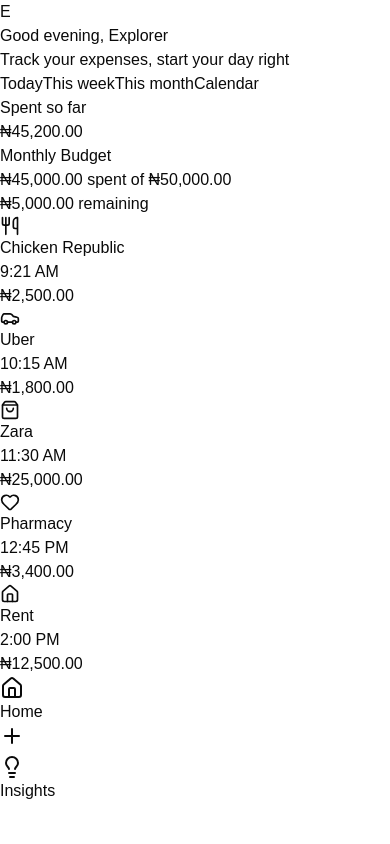
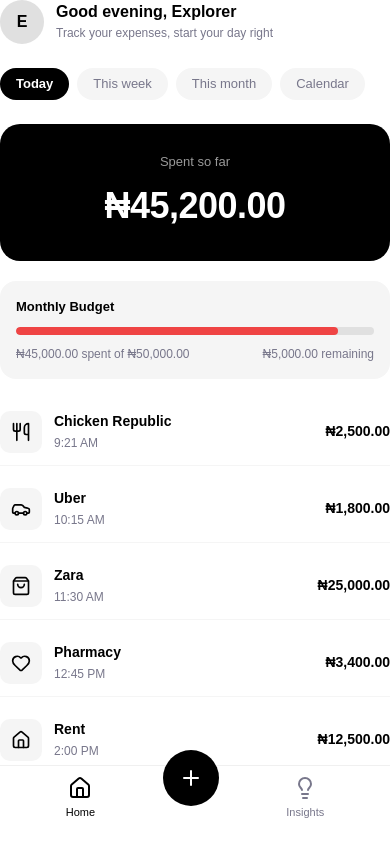
Before and after one commit to CAYA-HQ/Budgeet, a React app in the folder frontend/: page /demo in a window 390 px wide. Built offline with nearby package versions, Linux system fonts and the light colour scheme; the HTML template or start-up script is replaced by a standard one.

Commit message:
style: mobile styling for dashboard matching reference design

```diff
--- a/frontend/src/features/dashboard/DashboardPage.jsx
+++ b/frontend/src/features/dashboard/DashboardPage.jsx
@@ -5,6 +5,7 @@
 import TransactionList from '../../components/TransactionList'
 import BottomNav from '../../components/BottomNav'
 import SideNav from '../../components/SideNav'
+import '../../styles/dashboard.css'
 
 const mockData = {
   user: {
--- a/frontend/src/features/demo/DemoDashboardPage.jsx
+++ b/frontend/src/features/demo/DemoDashboardPage.jsx
@@ -4,6 +4,7 @@
 import BudgetProgressBar from '../../components/BudgetProgressBar'
 import TransactionList from '../../components/TransactionList'
 import BottomNav from '../../components/BottomNav'
+import '../../styles/dashboard.css'
 
 const demoData = {
   totalSpend: 45200,
--- a/frontend/src/index.css
+++ b/frontend/src/index.css
@@ -49,6 +49,17 @@
 }
 
 :root {
+    /* Budgeet Brand Colors */
+  --budgeet-primary: #000AC2;
+  --budgeet-primary-light: #EFEFFF;
+  --budgeet-background: #FFFFFF;
+  --budgeet-text-primary: #000000;
+  --budgeet-text-secondary: #78778B;
+  --budgeet-text-white: #FFFFFF;
+  --budgeet-success: #22c55e;
+  --budgeet-warning: #eab308;
+  --budgeet-danger: #ef4444;
+
   --background: oklch(1 0 0);
   --foreground: oklch(0.145 0 0);
   --card: oklch(1 0 0);
--- /dev/null
+++ b/frontend/src/styles/dashboard.css
@@ -0,0 +1,437 @@
+/* ================================
+   RESET & BASE
+================================ */
+* {
+  margin: 0;
+  padding: 0;
+  box-sizing: border-box;
+}
+
+/* ================================
+   APP LAYOUT
+================================ */
+.app-layout {
+  display: flex;
+  flex-direction: column;
+  min-height: 100vh;
+  background-color: #ffffff;
+  position: relative;
+}
+
+.main-content {
+  flex: 1;
+  padding: 20px 16px;
+  padding-bottom: 100px;
+}
+
+/* ================================
+   GREETING HEADER
+================================ */
+.greeting-header {
+  display: flex;
+  align-items: center;
+  gap: 12px;
+  margin-bottom: 24px;
+}
+
+.greeting-avatar {
+  width: 44px;
+  height: 44px;
+  border-radius: 50%;
+  background-color: #e0e0e0;
+  color: #000000;
+  display: flex;
+  align-items: center;
+  justify-content: center;
+  font-weight: 700;
+  font-size: 16px;
+  overflow: hidden;
+  flex-shrink: 0;
+}
+
+.greeting-text h2 {
+  font-size: 16px;
+  font-weight: 700;
+  color: #000000;
+  line-height: 1.3;
+}
+
+.greeting-text p {
+  font-size: 12px;
+  color: #78778B;
+  margin-top: 2px;
+}
+
+/* ================================
+   FILTER TABS
+================================ */
+.filter-tabs {
+  display: flex;
+  gap: 8px;
+  margin-bottom: 20px;
+  overflow-x: auto;
+  scrollbar-width: none;
+  padding-bottom: 4px;
+}
+
+.filter-tabs::-webkit-scrollbar {
+  display: none;
+}
+
+.filter-tab {
+  padding: 6px 16px;
+  border-radius: 99px;
+  border: none;
+  background-color: #f5f5f5;
+  color: #78778B;
+  font-size: 13px;
+  cursor: pointer;
+  white-space: nowrap;
+  transition: all 0.2s ease;
+  font-family: inherit;
+}
+
+.filter-tab.active {
+  background-color: #000000;
+  color: #ffffff;
+  font-weight: 600;
+}
+
+/* ================================
+   TOTAL SPEND CARD
+================================ */
+.total-spend-card {
+  background-color: #000000;
+  border-radius: 20px;
+  padding: 28px 24px;
+  margin-bottom: 20px;
+  text-align: center;
+}
+
+.total-spend-label {
+  font-size: 13px;
+  color: rgba(255, 255, 255, 0.6);
+  margin-bottom: 8px;
+  /* text-transform: uppercase;
+  letter-spacing: 0.5px; */
+}
+
+.total-spend-amount {
+  font-size: 36px;
+  font-weight: 700;
+  color: #ffffff;
+  letter-spacing: -0.5px;
+}
+
+/* ================================
+   BUDGET PROGRESS BAR
+================================ */
+.budget-progress-bar {
+  background-color: #f5f5f5;
+  border-radius: 16px;
+  padding: 16px;
+  margin-bottom: 20px;
+}
+
+.budget-label {
+  font-size: 13px;
+  font-weight: 600;
+  color: #000000;
+  margin-bottom: 10px;
+}
+
+.budget-bar-track {
+  width: 100%;
+  height: 8px;
+  background-color: #e0e0e0;
+  border-radius: 99px;
+  overflow: hidden;
+  margin-bottom: 10px;
+}
+
+.budget-bar-fill {
+  height: 100%;
+  border-radius: 99px;
+  transition: width 0.4s ease;
+}
+
+.budget-bar-fill.green { background-color: #22c55e; }
+.budget-bar-fill.yellow { background-color: #eab308; }
+.budget-bar-fill.red { background-color: #ef4444; }
+
+.budget-bar-details {
+  display: flex;
+  justify-content: space-between;
+  font-size: 12px;
+  color: #78778B;
+}
+
+.budget-not-set {
+  font-size: 13px;
+  color: #000000;
+  font-weight: 600;
+  text-align: center;
+  cursor: pointer;
+}
+
+/* ================================
+   TRANSACTION LIST
+================================ */
+.transaction-list {
+  display: flex;
+  flex-direction: column;
+  gap: 10px;
+}
+
+.transaction-item {
+  display: flex;
+  align-items: center;
+  gap: 12px;
+  padding: 12px 0;
+  border-bottom: 1px solid #f5f5f5;
+}
+
+.transaction-icon {
+  width: 42px;
+  height: 42px;
+  border-radius: 10px;
+  background-color: #f5f5f5;
+  display: flex;
+  align-items: center;
+  justify-content: center;
+  color: #000000;
+  flex-shrink: 0;
+}
+
+.transaction-details {
+  flex: 1;
+}
+
+.transaction-name {
+  font-size: 14px;
+  font-weight: 600;
+  color: #000000;
+}
+
+.transaction-time {
+  font-size: 12px;
+  color: #78778B;
+  margin-top: 2px;
+}
+
+.transaction-amount {
+  font-size: 14px;
+  font-weight: 700;
+  color: #000000;
+}
+
+/* ================================
+   EMPTY STATE
+================================ */
+.empty-state {
+  display: flex;
+  flex-direction: column;
+  align-items: center;
+  justify-content: center;
+  padding: 24px 20px;
+  text-align: center;
+}
+
+.empty-state-icon {
+  width: 80px;
+  height: 80px;
+  border-radius: 50%;
+  background-color: #f5f5f5;
+  display: flex;
+  align-items: center;
+  justify-content: center;
+  color: #000000;
+  margin-bottom: 20px;
+}
+
+.empty-state-title {
+  font-size: 18px;
+  font-weight: 700;
+  color: #000000;
+  margin-bottom: 8px;
+}
+
+.empty-state-subtitle {
+  font-size: 13px;
+  color: #78778B;
+  margin-bottom: 24px;
+  line-height: 1.5;
+}
+
+.empty-state-cta {
+  background-color: #000000;
+  color: #ffffff;
+  border: none;
+  padding: 12px 28px;
+  border-radius: 99px;
+  font-size: 14px;
+  font-weight: 600;
+  cursor: pointer;
+  font-family: inherit;
+}
+
+/* ================================
+   BOTTOM NAV
+================================ */
+.bottom-nav {
+  position: fixed;
+  bottom: 0;
+  left: 0;
+  right: 0;
+  background-color: #ffffff;
+  display: flex;
+  align-items: center;
+  justify-content: space-around;
+  padding: 10px 32px 24px;
+  border-top: 1px solid #f0f0f0;
+  z-index: 100;
+}
+
+.bottom-nav-item {
+  display: flex;
+  flex-direction: column;
+  align-items: center;
+  gap: 4px;
+  text-decoration: none;
+  color: #78778B;
+  font-size: 11px;
+}
+
+.bottom-nav-item.active {
+  color: #000000;
+}
+
+/* ================================
+   FAB MENU
+================================ */
+.fab-menu {
+  position: relative;
+  display: flex;
+  flex-direction: column;
+  align-items: center;
+}
+
+.fab-button {
+  width: 56px;
+  height: 56px;
+  border-radius: 50%;
+  background-color: #000000;
+  color: #ffffff;
+  border: none;
+  display: flex;
+  align-items: center;
+  justify-content: center;
+  cursor: pointer;
+  margin-top: -40px;
+  transition: transform 0.2s ease;
+}
+
+.fab-button:hover {
+  transform: scale(1.05);
+}
+
+.fab-options {
+  position: absolute;
+  bottom: 70px;
+  display: flex;
+  flex-direction: column;
+  gap: 10px;
+  align-items: center;
+}
+
+.fab-option {
+  display: flex;
+  align-items: center;
+  gap: 8px;
+  background-color: #000000;
+  color: #ffffff;
+  border: none;
+  padding: 10px 20px;
+  border-radius: 99px;
+  font-size: 13px;
+  font-weight: 600;
+  cursor: pointer;
+  white-space: nowrap;
+  box-shadow: 0 4px 12px rgba(0, 0, 0, 0.15);
+  font-family: inherit;
+}
+
+/* ================================
+   SIDE NAV - Hidden on mobile
+================================ */
+.side-nav {
+  display: none;
+}
+
+/* ================================
+   DESKTOP BREAKPOINT
+================================ */
+@media (min-width: 768px) {
+  .app-layout {
+    flex-direction: row;
+  }
+
+  .side-nav {
+    display: flex;
+    flex-direction: column;
+    width: 240px;
+    min-height: 100vh;
+    background-color: #f5f5f5;
+    padding: 24px 16px;
+    position: fixed;
+    left: 0;
+    top: 0;
+    bottom: 0;
+  }
+
+  .side-nav-logo {
+    margin-bottom: 32px;
+  }
+
+  .side-nav-logo h2 {
+    font-size: 22px;
+    font-weight: 700;
+    color: #000000;
+  }
+
+  .side-nav-links {
+    display: flex;
+    flex-direction: column;
+    gap: 8px;
+  }
+
+  .side-nav-item {
+    display: flex;
+    align-items: center;
+    gap: 12px;
+    padding: 12px 16px;
+    border-radius: 12px;
+    text-decoration: none;
+    color: #78778B;
+    font-size: 14px;
+    font-weight: 500;
+    transition: all 0.2s ease;
+  }
+
+  .side-nav-item.active,
+  .side-nav-item:hover {
+    background-color: #000000;
+    color: #ffffff;
+  }
+
+  .main-content {
+    margin-left: 240px;
+    padding: 32px;
+    padding-bottom: 32px;
+    max-width: 800px;
+  }
+
+  .bottom-nav {
+    display: none;
+  }
+}
```
